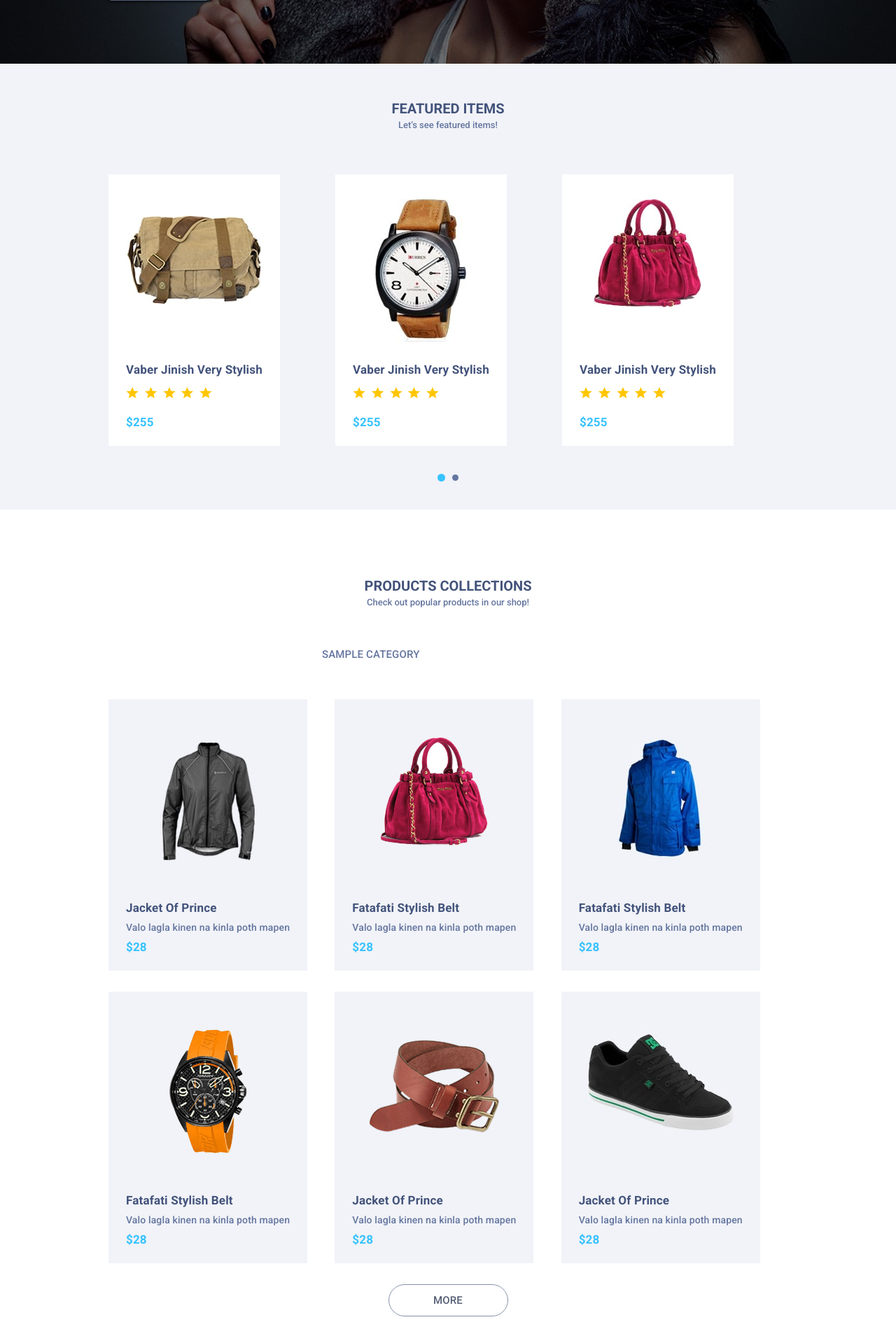
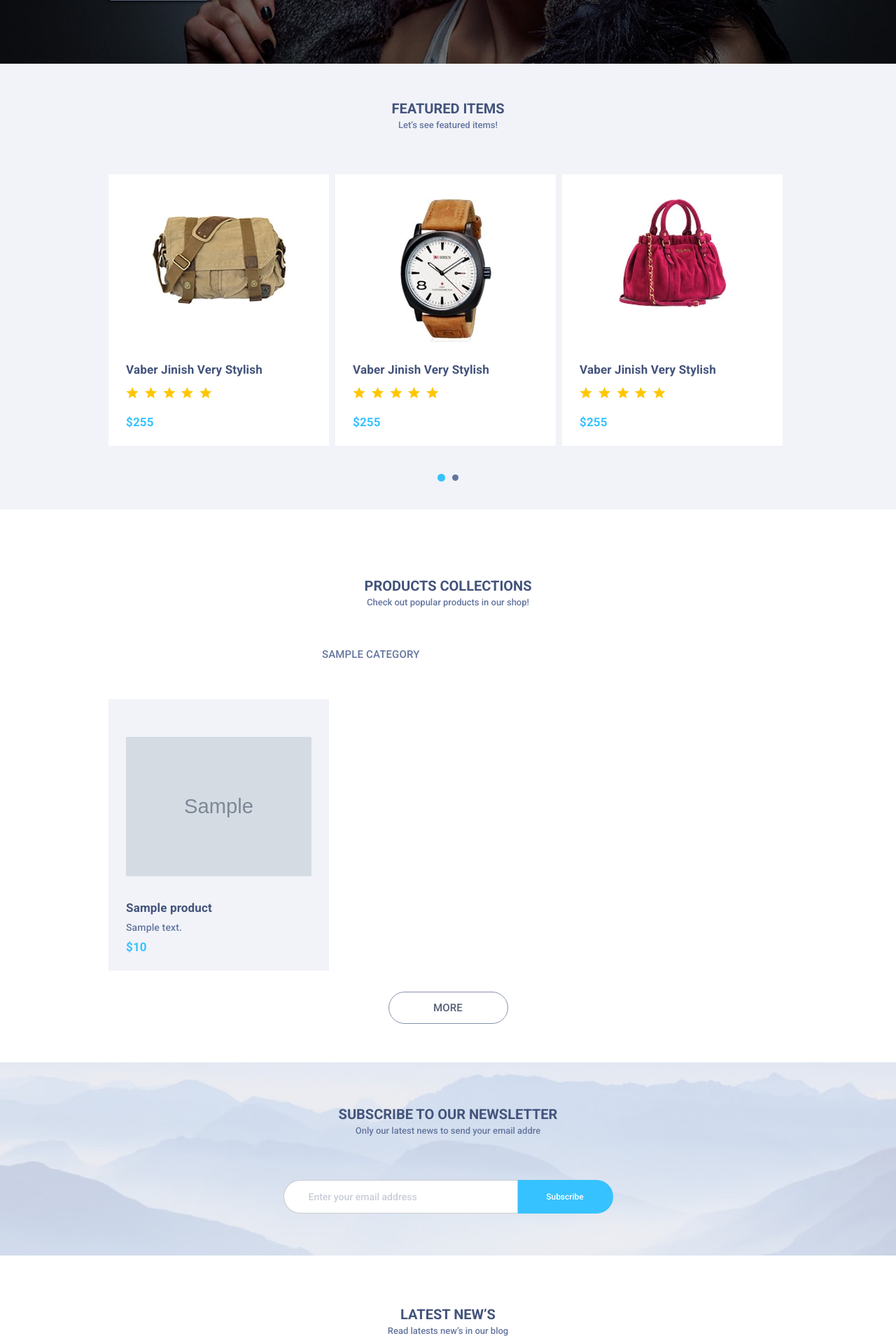
Before and after one commit to romanmaroder/ecommerce-mvc, a PHP site: page / in a window 1280 px wide. Shown: the part 499-2418 px from the top of the page at 70% size. Run offline with PHP 8.4, Linux system fonts and the light colour scheme; tables that the repository leaves empty or names only in its code hold one stand-in row (values such as "Sample post"); grey boxes marked "Sample" are stand-in pictures; some libraries are stand-ins or nearby versions; some web fonts are replaced.

Commit message:
Вывод товара на главную страницу

```diff
--- a/controllers/SiteController.php
+++ b/controllers/SiteController.php
@@ -1,5 +1,6 @@
 <?php
 include_once(ROOT . '/models/Category.php');
+include_once(ROOT . '/models/Product.php');
 
 
 class SiteController
@@ -9,6 +10,10 @@ class SiteController
         $categories = array();
         $categories = Category::getCategoriesList();
 
+
+        $latestProducts = array();
+        $latestProducts = Product::getLatestProducts(7);
+
         require_once(ROOT . '/views/site/index.php');
 
         return true;
--- a/models/Category.php
+++ b/models/Category.php
@@ -10,8 +10,6 @@ class Category
     public static function getCategoriesList()
     {
         $db = Db::getConnection();
-
-//        $id = (int)trim(htmlspecialchars($_POST['id']));
 
         $categoryList = array();
 
--- a/models/Product.php
+++ b/models/Product.php
@@ -3,5 +3,39 @@
 
 class Product
 {
+    const SHOW_BY_DEFAULT = 6;
+
+    /**
+     * Returns an array of products
+     *
+     * @param int $count
+     *
+     * @return array
+     */
+
+    public static function getLatestProducts($count = self::SHOW_BY_DEFAULT)
+    {
+
+        $count = intval($count);
+
+        $db = Db::getConnection();
+
+        $productList = array();
+
+        $result = $db->query("SELECT id, name, description, price, image FROM product  ORDER BY id DESC
+                            LIMIT " . $count . " ");
+
+        $i = 0;
+
+        while ($row = $result->fetch()) {
+            $productList[$i]['id'] = $row['id'];
+            $productList[$i]['name'] = $row['name'];
+            $productList[$i]['description'] = $row['description'];
+            $productList[$i]['price'] = $row['price'];
+            $productList[$i]['image'] = $row['image'];
+            $i++;
+        }
+        return $productList;
+    }
 
 }
--- a/template/css/home.css
+++ b/template/css/home.css
@@ -283,7 +283,7 @@
 }
 
 .card {
-    max-width: 315px;
+    width: 315px;
     height: 388px;
     background-color: #fff;
     display: -webkit-box;
--- a/template/js/main.js
+++ b/template/js/main.js
@@ -98,20 +98,27 @@ $(document).ready(function () {
         let id = $(this).attr('data-id');
         if (!block.is(e.target) // проверка условия если клик был не по нашему блоку
             && block.has(e.target).length === 0) { // проверка условия если клик не по его дочерним элементам
-            let url = "?option=details&cat_id=6&id=" + id;
+            let url = "/product/" + id;
             $(location).attr('href', url);
         }
     });
 
     $('.filter__link').on('click', selectCategory);
-    function selectCategory () {
-        let id = $(this).attr('data-id');
-        $.ajax({
-           type:'POST',
-           url: "models/Category.php",
-           data: {id:id},
-            success:function() {
-               alert('id отправлен в models/Category.php ')
+
+    function selectCategory(e) {
+        e.preventDefault();
+        let id = $(this).attr('data-href');
+        history.replaceState("","",id) ;
+
+            $.ajax({
+            type: 'POST',
+            url: "models/Product.php",
+            data: {id: id},
+            success: function (data) {
+                alert(data);
+            },
+            error: function (data) {
+                alert("ошибка передачи данных");
             }
 
         });
--- a/views/site/index.php
+++ b/views/site/index.php
@@ -6,7 +6,7 @@
         <h1 class="header__title">Winter Collection</h1>
         <div class="header__subtitle">Buy stylish products in our shop!</div><a class="header-button">
             <div class="header-button__text">SHOP NOW</div>
-            <div class="header-button__arrow"><img src="template/images/header/arrow_right.png" alt="arrow" title="shop now" /></div>
+            <div class="header-button__arrow"><img src="/template/images/header/arrow_right.png" alt="arrow" title="shop now" /></div>
         </a>
     </div>
 </header>
@@ -19,60 +19,60 @@
                 <div class="slider responsive">
                     <div class="slider__item">
                         <div class="card">
-                            <div class="card__img"><img src="template/images/future/bag.jpg" alt="Vaber Jinish Very Stylish" title="Vaber Jinish Very Stylish" /></div>
+                            <div class="card__img"><img src="/template/images/future/bag.jpg" alt="Vaber Jinish Very Stylish" title="Vaber Jinish Very Stylish" /></div>
                             <div class="card__content">
                                 <div class="card__title">Vaber Jinish Very Stylish</div>
-                                <div class="card__rating"><img src="template/images/future/star.png" alt="images/future/star.png" title="images/future/star.png" /></div>
+                                <div class="card__rating"><img src="/template/images/future/star.png" alt="images/future/star.png" title="images/future/star.png" /></div>
                                 <div class="card__price">$255</div>
                             </div>
                         </div>
                     </div>
                     <div class="slider__item">
                         <div class="card">
-                            <div class="card__img"><img src="template/images/future/clock.jpg" alt="Vaber Jinish Very Stylish" title="Vaber Jinish Very Stylish" /></div>
+                            <div class="card__img"><img src="/template/images/future/clock.jpg" alt="Vaber Jinish Very Stylish" title="Vaber Jinish Very Stylish" /></div>
                             <div class="card__content">
                                 <div class="card__title">Vaber Jinish Very Stylish</div>
-                                <div class="card__rating"><img src="template/images/future/star.png" alt="images/future/star.png" title="images/future/star.png" /></div>
+                                <div class="card__rating"><img src="/template/images/future/star.png" alt="images/future/star.png" title="images/future/star.png" /></div>
                                 <div class="card__price">$255</div>
                             </div>
                         </div>
                     </div>
                     <div class="slider__item">
                         <div class="card">
-                            <div class="card__img"><img src="template/images/future/bag_wooman.jpg" alt="Vaber Jinish Very Stylish" title="Vaber Jinish Very Stylish" /></div>
+                            <div class="card__img"><img src="/template/images/future/bag_wooman.jpg" alt="Vaber Jinish Very Stylish" title="Vaber Jinish Very Stylish" /></div>
                             <div class="card__content">
                                 <div class="card__title">Vaber Jinish Very Stylish</div>
-                                <div class="card__rating"><img src="template/images/future/star.png" alt="images/future/star.png" title="images/future/star.png" /></div>
+                                <div class="card__rating"><img src="/template/images/future/star.png" alt="images/future/star.png" title="images/future/star.png" /></div>
                                 <div class="card__price">$255</div>
                             </div>
                         </div>
                     </div>
                     <div class="slider__item">
                         <div class="card">
-                            <div class="card__img"><img src="template/images/future/bag.jpg" alt="Vaber Jinish Very Stylish" title="Vaber Jinish Very Stylish" /></div>
+                            <div class="card__img"><img src="/template/images/future/bag.jpg" alt="Vaber Jinish Very Stylish" title="Vaber Jinish Very Stylish" /></div>
                             <div class="card__content">
                                 <div class="card__title">Vaber Jinish Very Stylish</div>
-                                <div class="card__rating"><img src="template/images/future/star.png" alt="images/future/star.png" title="images/future/star.png" /></div>
+                                <div class="card__rating"><img src="/template/images/future/star.png" alt="images/future/star.png" title="images/future/star.png" /></div>
                                 <div class="card__price">$255</div>
                             </div>
                         </div>
                     </div>
                     <div class="slider__item">
                         <div class="card">
-                            <div class="card__img"><img src="template/images/future/clock.jpg" alt="Vaber Jinish Very Stylish" title="Vaber Jinish Very Stylish" /></div>
+                            <div class="card__img"><img src="/template/images/future/clock.jpg" alt="Vaber Jinish Very Stylish" title="Vaber Jinish Very Stylish" /></div>
                             <div class="card__content">
                                 <div class="card__title">Vaber Jinish Very Stylish</div>
-                                <div class="card__rating"><img src="template/images/future/star.png" alt="images/future/star.png" title="images/future/star.png" /></div>
+                                <div class="card__rating"><img src="/template/images/future/star.png" alt="images/future/star.png" title="images/future/star.png" /></div>
                                 <div class="card__price">$255</div>
                             </div>
                         </div>
                     </div>
                     <div class="slider__item">
                         <div class="card">
-                            <div class="card__img"><img src="template/images/future/bag_wooman.jpg" alt="Vaber Jinish Very Stylish" title="Vaber Jinish Very Stylish" /></div>
+                            <div class="card__img"><img src="/template/images/future/bag_wooman.jpg" alt="Vaber Jinish Very Stylish" title="Vaber Jinish Very Stylish" /></div>
                             <div class="card__content">
                                 <div class="card__title">Vaber Jinish Very Stylish</div>
-                                <div class="card__rating"><img src="template/images/future/star.png" alt="images/future/star.png" title="images/future/star.png" /></div>
+                                <div class="card__rating"><img src="/template/images/future/star.png" alt="images/future/star.png" title="images/future/star.png" /></div>
                                 <div class="card__price">$255</div>
                             </div>
                         </div>
@@ -89,67 +89,27 @@
                 <ul class="filter__list">
                     <?php foreach ($categories as $categoryItem) :?>
                     <li class="filter__item">
-                        <spana class="filter__link" data-id="<?php echo $categoryItem['cat_id'];?>">
-                            <?php echo $categoryItem['category_name'];?></spana>
+                        <a class="filter__link" href="#" data-href="/category/<?php echo $categoryItem['cat_id'];?>">
+                            <?php echo $categoryItem['category_name'];?></a>
                     </li>
                     <?php endforeach;?>
                 </ul>
             </div>
             <ul class="products__content">
-                <li class="card card--bg"><a class="card__link card__add-btn" href="#" data-id="">Add to card</a>
+                <? foreach ($latestProducts as $product ) :?>
+                <li class="card card--bg" data-id="<?php echo $product['id'];?>">
+                    <a class="card__link card__add-btn" href="#" data-id="<?php echo $product['id'];?>">Add to card</a>
                     <div class="card__add"></div>
-                    <div class="card__img"><img src="template/images/products/jacket_grey.jpg" alt="Jacket Of Prince" title="Jacket Of Prince" /></div>
+                    <div class="card__img">
+                        <img src="<?php echo $product['image'];?>" alt="<?php echo $product['name'];?>" title="<?php echo $product['name'];?>" />
+                    </div>
                     <div class="card__content">
-                        <div class="card__title">Jacket Of Prince</div>
-                        <div class="card__subtitle">Valo lagla kinen na kinla poth mapen</div>
-                        <div class="card__price">$28</div>
+                        <div class="card__title"><?php echo $product['name'];?></div>
+                        <div class="card__subtitle"><?php echo $product['description'];?></div>
+                        <div class="card__price">$<?php echo $product['price'];?></div>
                     </div>
                 </li>
-                <li class="card card--bg"><a class="card__link card__add-btn" href="#" data-id="">Add to card</a>
-                    <div class="card__add"></div>
-                    <div class="card__img"><img src="template/images/products/bag_wooman.png" alt="Fatafati Stylish Belt" title="Fatafati Stylish Belt" /></div>
-                    <div class="card__content">
-                        <div class="card__title">Fatafati Stylish Belt</div>
-                        <div class="card__subtitle">Valo lagla kinen na kinla poth mapen</div>
-                        <div class="card__price">$28</div>
-                    </div>
-                </li>
-                <li class="card card--bg"><a class="card__link card__add-btn" href="#" data-id="">Add to card</a>
-                    <div class="card__add"></div>
-                    <div class="card__img"><img src="template/images/products/jacket-blue.jpg" alt="Fatafati Stylish Belt" title="Fatafati Stylish Belt" /></div>
-                    <div class="card__content">
-                        <div class="card__title">Fatafati Stylish Belt</div>
-                        <div class="card__subtitle">Valo lagla kinen na kinla poth mapen</div>
-                        <div class="card__price">$28</div>
-                    </div>
-                </li>
-                <li class="card card--bg"><a class="card__link card__add-btn" href="#" data-id="">Add to card</a>
-                    <div class="card__add"></div>
-                    <div class="card__img"><img src="template/images/products/clock_2.png" alt="Fatafati Stylish Belt" title="Fatafati Stylish Belt" /></div>
-                    <div class="card__content">
-                        <div class="card__title">Fatafati Stylish Belt</div>
-                        <div class="card__subtitle">Valo lagla kinen na kinla poth mapen</div>
-                        <div class="card__price">$28</div>
-                    </div>
-                </li>
-                <li class="card card--bg"><a class="card__link card__add-btn" href="#" data-id="">Add to card</a>
-                    <div class="card__add"></div>
-                    <div class="card__img"><img src="template/images/products/belt.png" alt="Jacket Of Prince" title="Jacket Of Prince" /></div>
-                    <div class="card__content">
-                        <div class="card__title">Jacket Of Prince</div>
-                        <div class="card__subtitle">Valo lagla kinen na kinla poth mapen</div>
-                        <div class="card__price">$28</div>
-                    </div>
-                </li>
-                <li class="card card--bg"><a class="card__link card__add-btn" href="#" data-id="">Add to card</a>
-                    <div class="card__add"></div>
-                    <div class="card__img"><img src="template/images/products/shoes.jpg" alt="Jacket Of Prince" title="Jacket Of Prince" /></div>
-                    <div class="card__content">
-                        <div class="card__title">Jacket Of Prince</div>
-                        <div class="card__subtitle">Valo lagla kinen na kinla poth mapen</div>
-                        <div class="card__price">$28</div>
-                    </div>
-                </li>
+                <?php endforeach;?>
             </ul>
             <div class="products__button-block"><button class="products__btn btn__product">MORE</button></div>
         </div>
@@ -168,7 +128,7 @@
             <div class="news__content">
                 <div class="news__column news__column--one">
                     <article class="article-news">
-                        <div class="article-news__img"><img src="template/images/news/indus.jpg" alt="news" title="news" /></div>
+                        <div class="article-news__img"><img src="/template/images/news/indus.jpg" alt="news" title="news" /></div>
                         <div class="article-news__content">
                             <div class="article-news__title article-news__title--big">Top kamla of this year!</div>
                             <div class="article-news__text">Ashole uni kamla noy uni VONDU & uni dami pc use kore so unar digayn o dami. Typesetting industry. Lorem Ipsum has been the industry's standard dummy text ever since the 1500s, when an unknown printer took a galley of type and scrambled it to make a type specimen book. It has survived not only five centuries, but also the leap into electronic typesetting remaining essentially unchanged. It was popularised in the 1960s with the release of Letraset sheets containing Lorem Ipsum passages, and more recently with desktop</div><a class="article-news__btn">READ MORE</a>
@@ -177,14 +137,14 @@
                 </div>
                 <div class="news__column">
                     <article class="article-news">
-                        <div class="article-news__img"><img src="template/images/news/glass_man.jpg" alt="news" title="news" /></div>
+                        <div class="article-news__img"><img src="/template/images/news/glass_man.jpg" alt="news" title="news" /></div>
                         <div class="article-news__content">
                             <div class="article-news__title">Specialize in Mobile and Web UI/UX!</div>
                             <div class="article-news__text">Kotha sotto blv it or not, is simply dummy text of the printing and typesetting industry.Lorem Ipsum has been the industry's standard dummy text. ever. since the 1500s, when an unknown printer took a galley of type and scrambled it to make a type specimen book.</div>
                         </div>
                     </article>
                     <article class="article-news">
-                        <div class="article-news__img"><img src="template/images/news/cap.jpg" alt="news" title="news" /></div>
+                        <div class="article-news__img"><img src="/template/images/news/cap.jpg" alt="news" title="news" /></div>
                         <div class="article-news__content">
                             <div class="article-news__title">Best photo of this month!</div>
                             <div class="article-news__text">Kotha sotto blv it or not, is simply dummy text of the printing and typesetting industry.Lorem Ipsum has been the industry's standard dummy text. ever. since the 1500s, when an unknown printer took a galley of type and scrambled it to make a type specimen book.</div>
```
Also changed, not shown: template/libs/jquery.magnific-popup.js.
